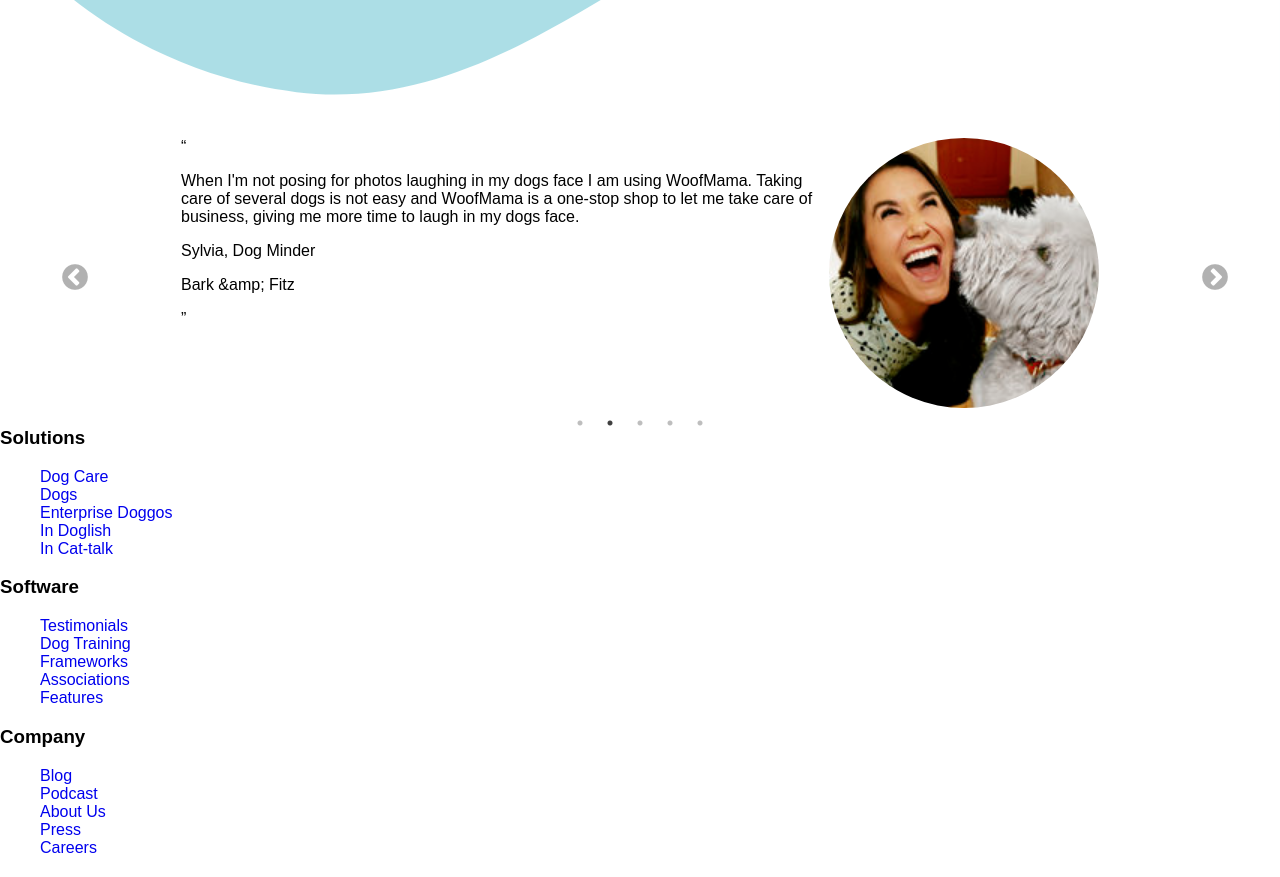
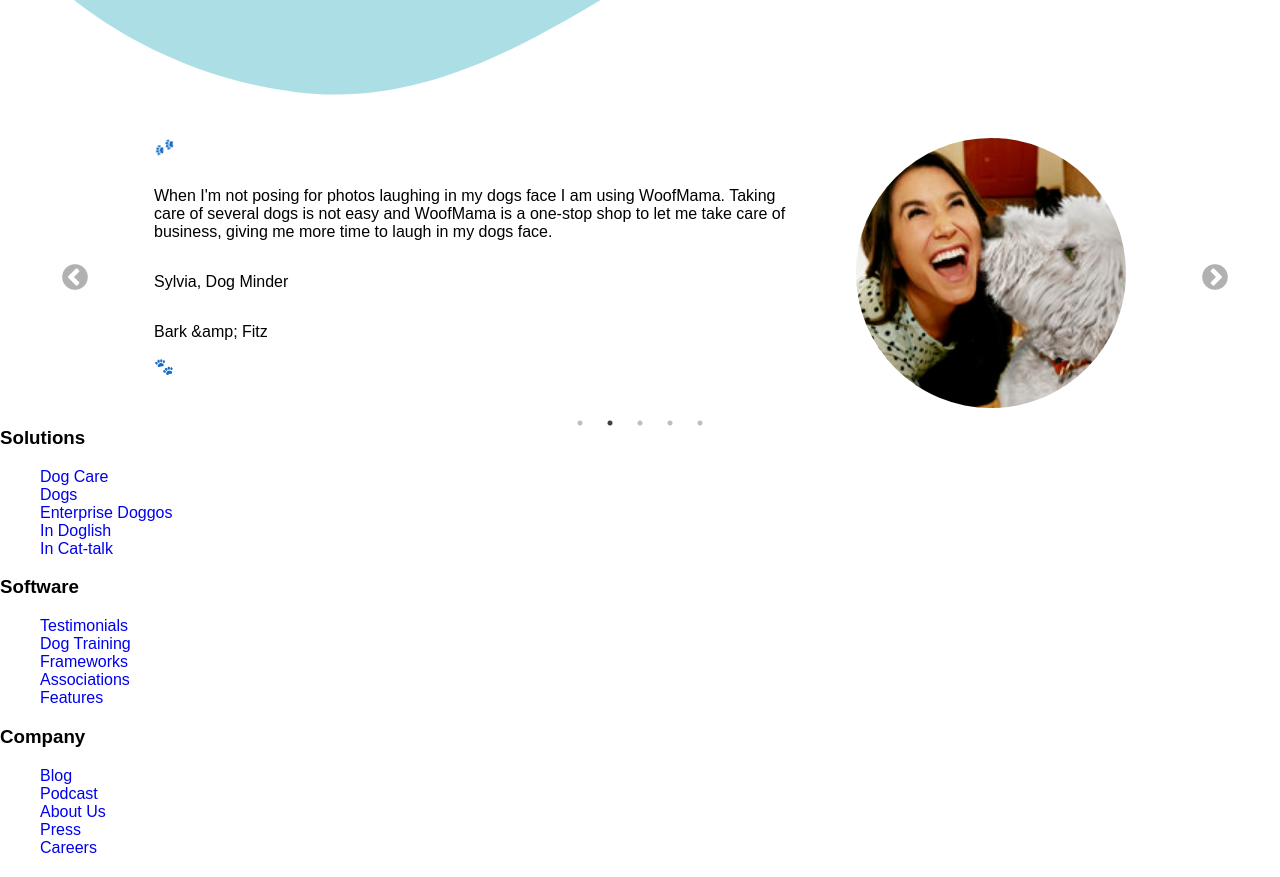
Before and after one commit to caropi/dog-daycare, a React (Create React App) app: page / in a window 1280 px wide. Shown: the part 720-1597 px from the top of the page. Built offline with nearby package versions, Linux system fonts and the light colour scheme; a web font is replaced by a local one.

Commit message:
fixed more carousel styles and changed fonts

```diff
--- a/src/components/Carousel.js
+++ b/src/components/Carousel.js
@@ -53,7 +53,7 @@ const Carousel = () => {
         name: "Harold",
         title: "Chief of having a blast",
         location: "Toronto Doggo Auto Club",
-        testimonial: `Dog owners and fellow dogs are jazzed about the how efficient we've become`,
+        testimonial: `Dog owners and fellow dogs are jazzed about the how efficient we've become. It's allowed us to add joy rides in expensive cars in addition to services like dog walks and play time.`,
         img: `havingablast.jpeg`
       }
     ];
--- a/src/styles/_carousel.scss
+++ b/src/styles/_carousel.scss
@@ -8,13 +8,21 @@
             width: 60%;
             display: inline;
             position: relative;
+            display: flex;
+            justify-content: center;
+            flex-direction: column;
+            margin-right: 5%;
 
             &:before {
-                content: '“';
+                content: '🐾';
+                transform: rotate(-75deg);
+                position: absolute;
+                left: 0;
+                top: 0;
             }
 
             &:after {
-                content: '”';
+                content: '🐾';
             }
         }
 
--- a/src/styles/_commonButton.scss
+++ b/src/styles/_commonButton.scss
@@ -5,6 +5,7 @@
     color: white;
     border: none;
     background: $teal;
+    font-family: 'Open Sans';
 
     &:hover {
         background: $blue;
--- a/src/styles/_nav.scss
+++ b/src/styles/_nav.scss
@@ -56,6 +56,7 @@
                 a {
                     position: relative;
                     color: $blue;
+                    font-family: 'Open Sans';
 
                     &:after {
                         display: inline-block;
```
